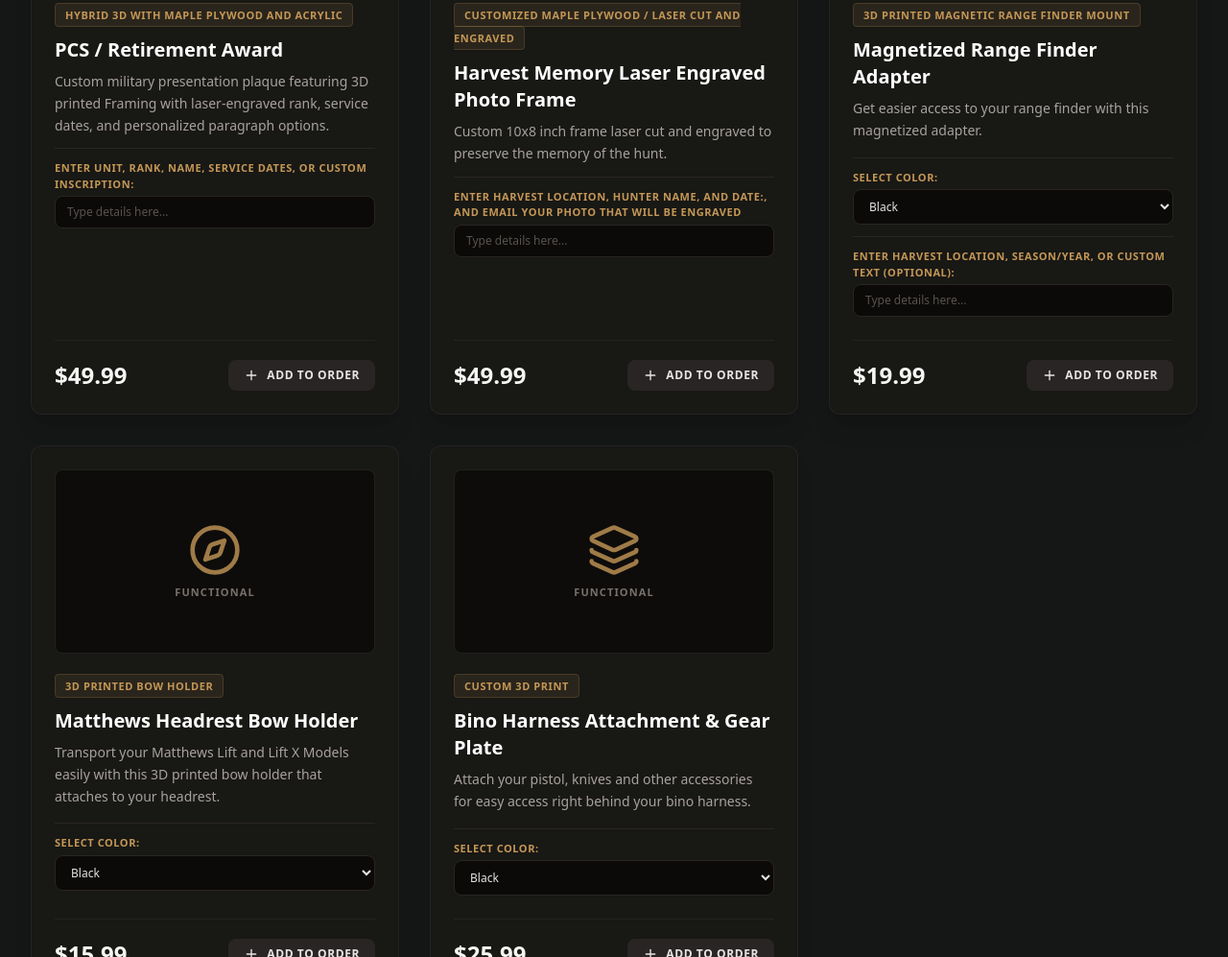
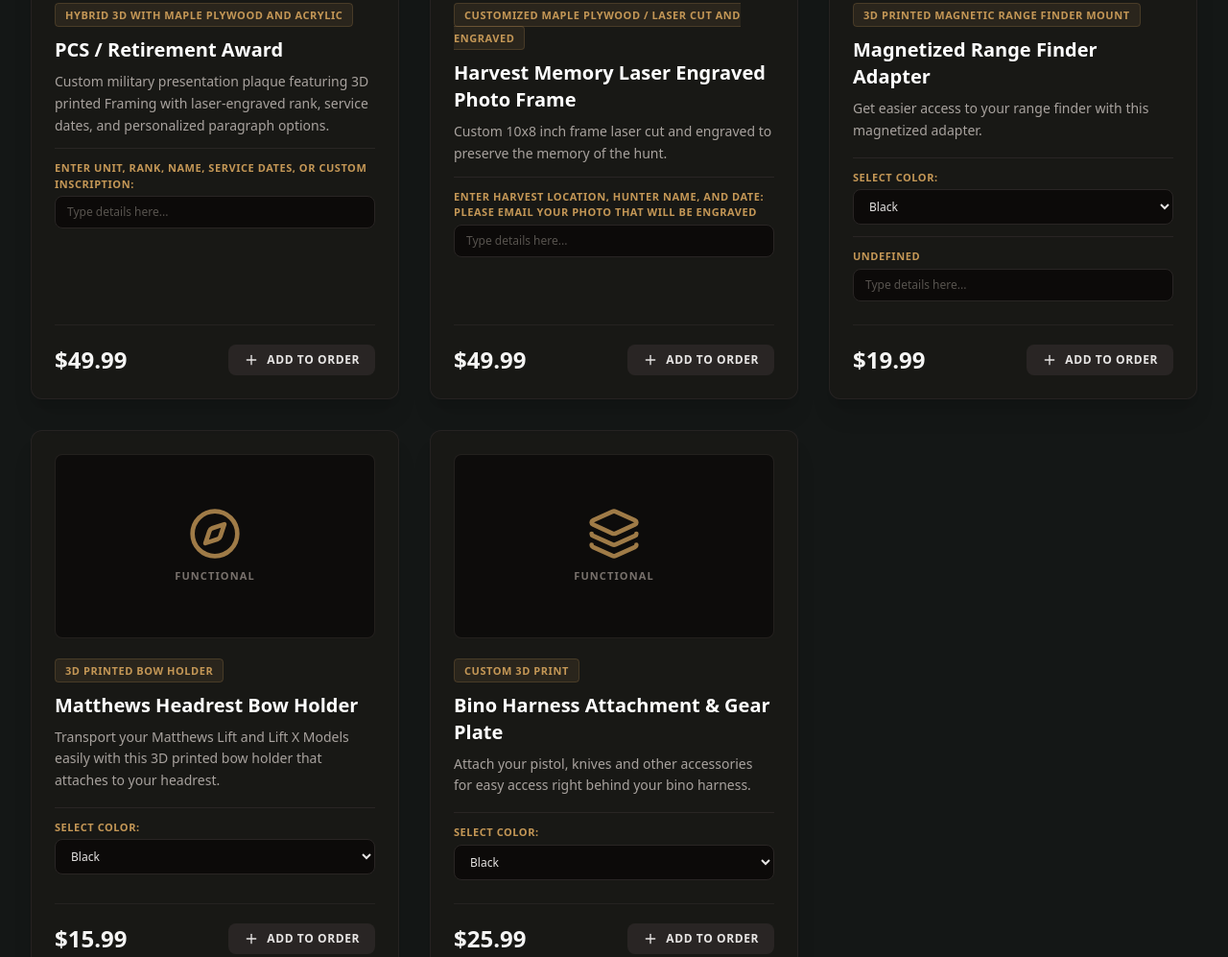
Before and after one commit to DCD26/deer-camp-designs, a website: page index.html in a window 1280 px wide. Shown: the part 1082-2079 px from the top of the page at 96% size. Drawn offline with nearby package versions, Linux system fonts and the light colour scheme.

Commit message:
Updated product catalog

```diff
--- a/index.html
+++ b/index.html
@@ -223,7 +223,7 @@
         badge: "Customized Maple Plywood / Laser Cut and Engraved",
         soldOut: false,
         customizable: true,
-        customPrompt: "Enter Harvest Location, Hunter Name, and Date:, and email your photo that will be engraved",
+        customPrompt: "Enter Harvest Location, Hunter Name, and Date: please email your photo that will be engraved",
         description: "Custom 10x8 inch frame laser cut and engraved to preserve the memory of the hunt.",
         icon: "image"
       },
@@ -237,7 +237,6 @@
         hasColors: true,
         colors: ["Black", "Tan", "Brown"],
         customizable: true,
-        customPrompt: "Enter Harvest Location, Season/Year, or Custom Text (Optional):",
         description: "Get easier access to your range finder with this magnetized adapter.",
         icon: "crosshair"
       },
```
